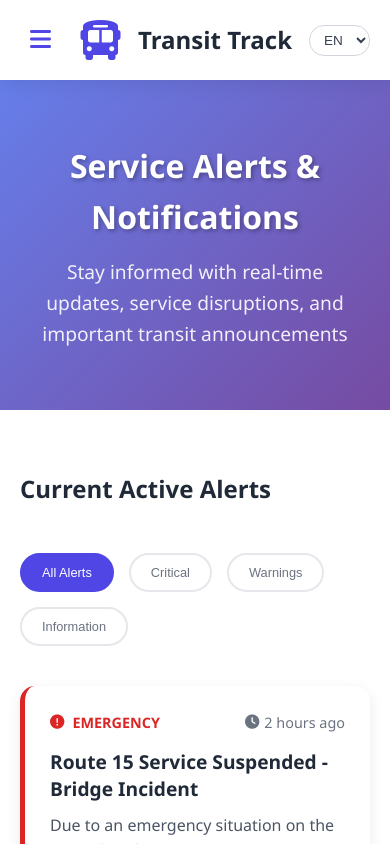
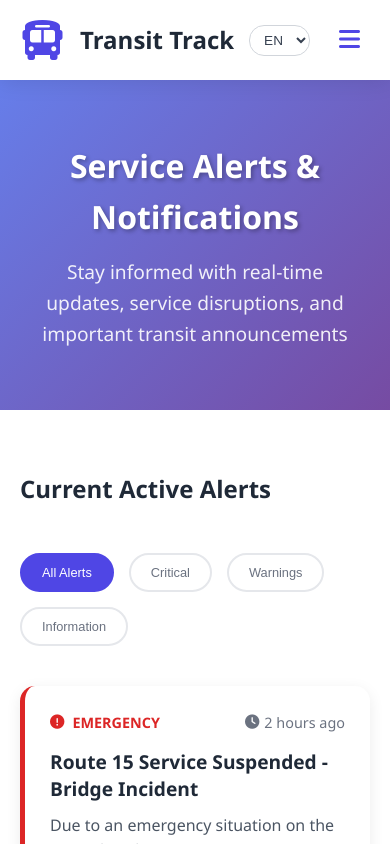
Before and after one commit to charan242726/bus-tracking-system, a React (Create React App) app in the folder react-frontend/: page /services in a window 390 px wide. Shown: the top 844 px of the page. Built offline with nearby package versions, Linux system fonts and the light colour scheme; the HTML template or start-up script is replaced by a standard one.

Commit message:
\Fix mobile navbar final layout: Transit Track left, Language middle, Hamburger right"

```diff
--- a/react-frontend/src/App.css
+++ b/react-frontend/src/App.css
@@ -812,22 +812,24 @@ body {
     align-items: center;
   }
 
-  .mobile-menu-btn {
-    display: block;
-    order: 1;
-  }
-
   .logo {
     display: flex;
     align-items: center;
-    order: 2;
-    flex: 1;
-    justify-content: center;
+    order: 1;
+    flex: 0 0 auto;
   }
 
   .mobile-language-nav {
     display: block;
+    order: 2;
+    flex: 1;
+    margin-left: 15px;
+  }
+
+  .mobile-menu-btn {
+    display: block;
     order: 3;
+    flex: 0 0 auto;
   }
 
   .nav-links {
```
